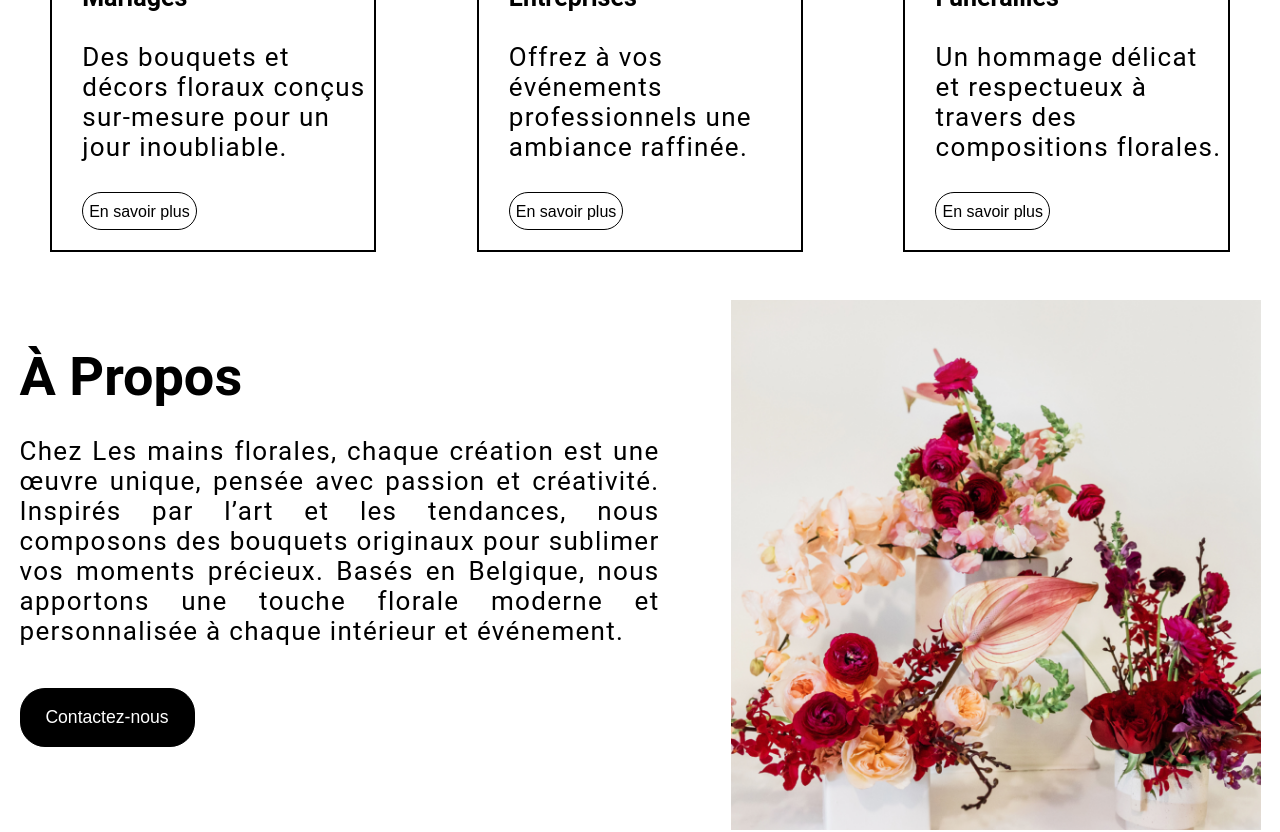
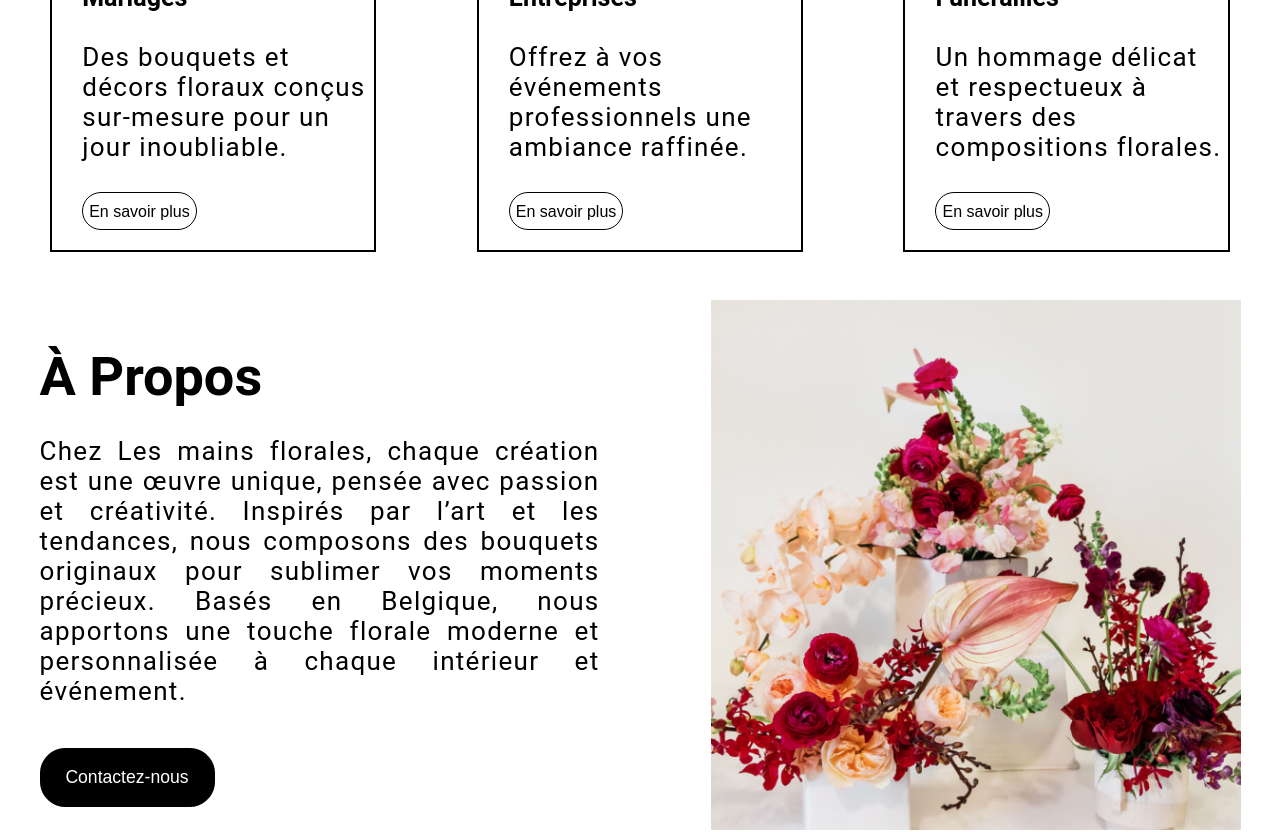
Before and after one commit to alvarezadrien/Workshop_team6, a React (Create React App) app in the folder client/: page / in a window 1280 px wide. Shown: the part 2917-3749 px from the top of the page. Built offline with nearby package versions, Linux system fonts and the light colour scheme.

Commit message:
Rajout image dans dossier
changement taille texte

```diff
--- a/client/src/components/pages/Accueil/Homepage.css
+++ b/client/src/components/pages/Accueil/Homepage.css
@@ -283,7 +283,7 @@
   font-weight: 400;
   line-height: normal;
   letter-spacing: 1.3px;
-  width: 40rem;
+  width: 35rem;
   text-align: justify;
 }
 
```
Also changed, not shown: client/public/images/mariage_fleurs1.jpg (added).
